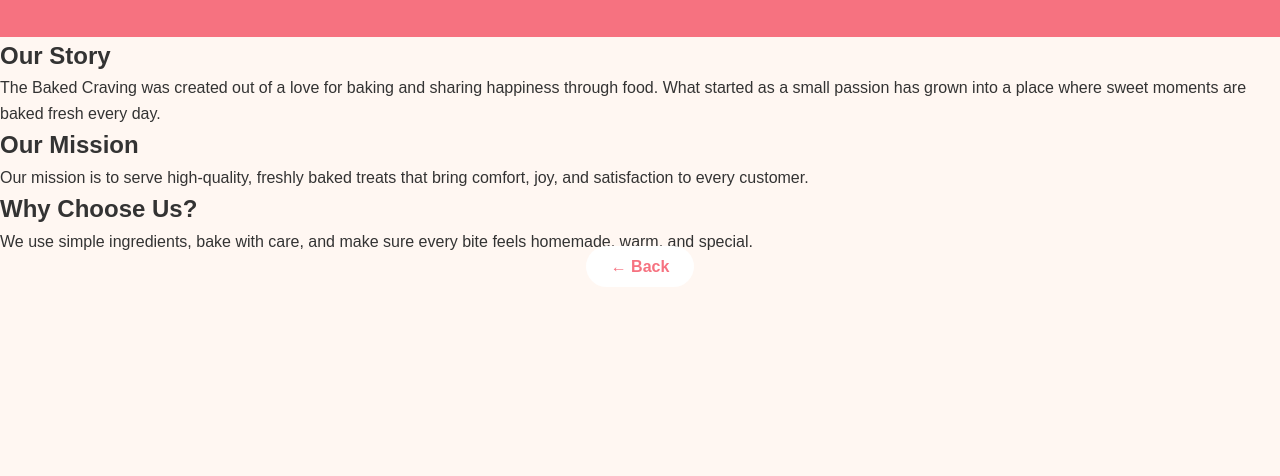
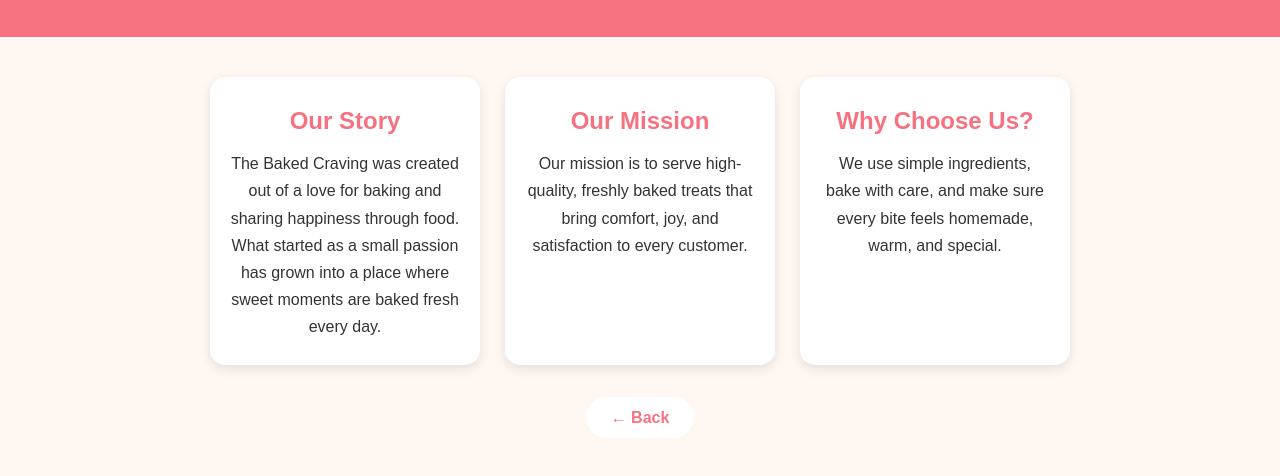
Before and after one commit to flyingcookere/cpe411l-pair-website, a plain HTML site: page about.html in a window 1280 px wide. Shown: the part 120-596 px from the top of the page. Drawn offline with Linux system fonts and the light colour scheme.

Commit message:
Add styles for about us cards layout
Added styles for about cards layout including grid display and card design.

```diff
--- a/style.css
+++ b/style.css
@@ -149,3 +149,30 @@
 .about-content p {
     line-height: 1.8;
 }
+
+/* About Cards Layout */
+.about-cards {
+    max-width: 900px;
+    margin: auto;
+    padding: 40px 20px;
+    display: grid;
+    grid-template-columns: repeat(auto-fit, minmax(250px, 1fr));
+    gap: 25px;
+}
+
+.about-card {
+    background-color: white;
+    padding: 25px 20px;
+    border-radius: 15px;
+    box-shadow: 0 4px 12px rgba(0,0,0,0.1);
+    text-align: center;
+}
+
+.about-card h2 {
+    color: #f67280;
+    margin-bottom: 10px;
+}
+
+.about-card p {
+    line-height: 1.7;
+}
```
